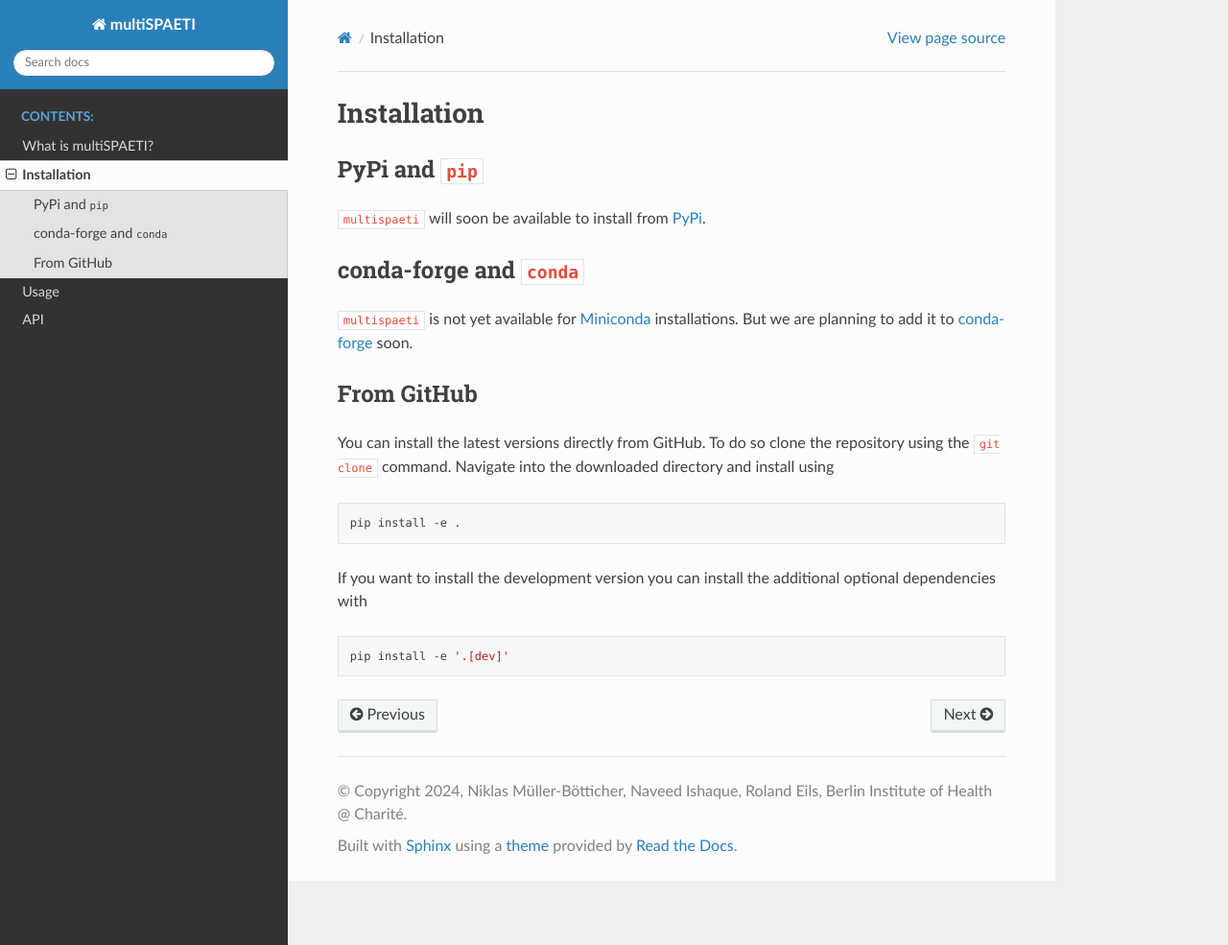
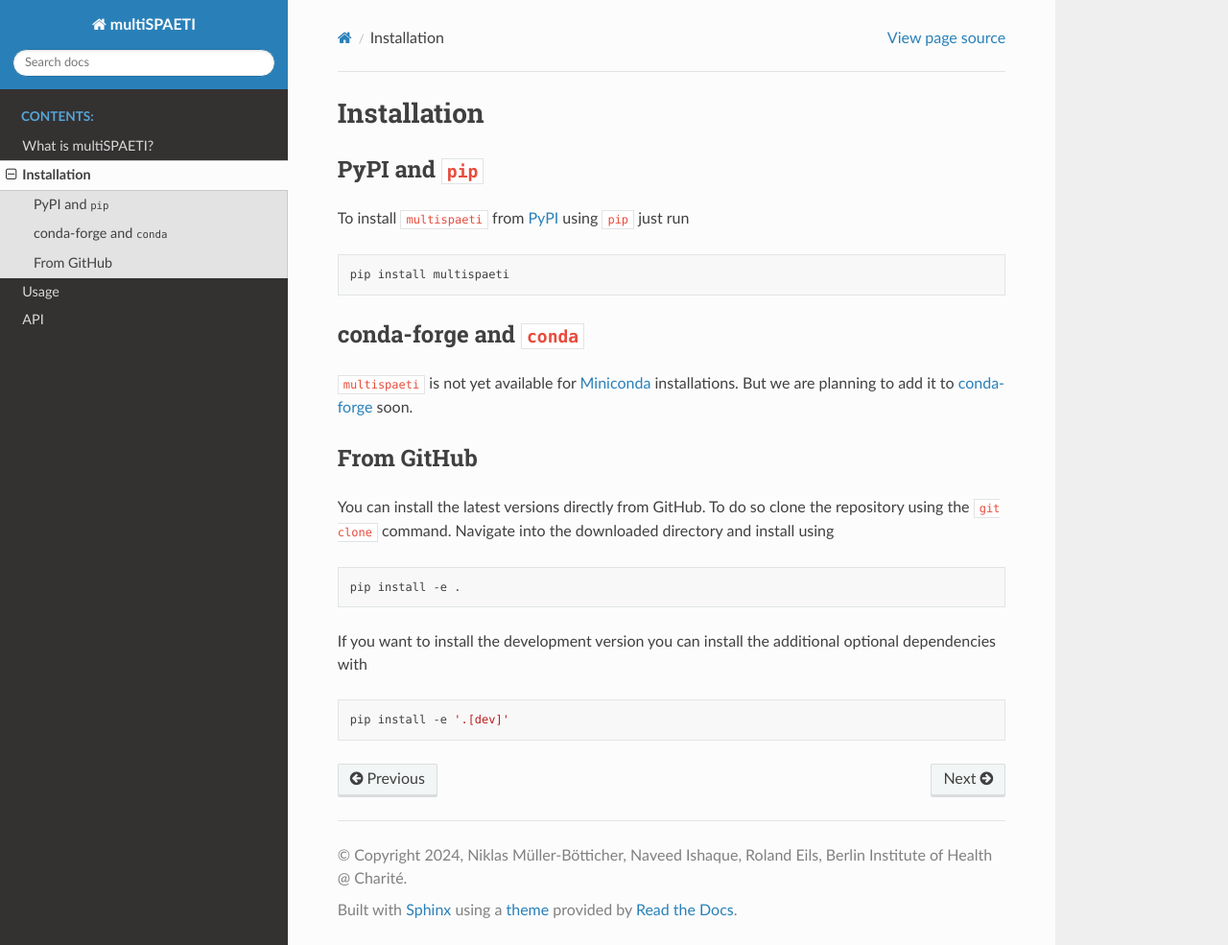
Before and after one commit to HiDiHlabs/multiSPAETI, a Sphinx documentation site: the page built from docs/source/installation.rst, in a window 1280 px wide and 985 px high. Shown: the whole window at 96% size. Built offline with Sphinx 7.4.7 and the Read the Docs theme 2.0.0, drawn with Linux system fonts in a browser that asks for light colours.

Commit message:
update pypi install doc

```diff
--- a/docs/source/installation.rst
+++ b/docs/source/installation.rst
@@ -2,16 +2,14 @@ Installation
 ============
 
 
-PyPi and ``pip``
+PyPI and ``pip``
 ----------------
 
-``multispaeti`` will soon be available to install from `PyPi <https://pypi.org/>`_.
+To install ``multispaeti`` from `PyPI <https://pypi.org/>`_ using ``pip`` just run
 
-.. To install ``multispaeti`` from `PyPi <https://pypi.org/>`_ using ``pip`` just run
+.. code-block:: bash
 
-.. .. code-block:: bash
-
-..     pip install multispaeti
+    pip install multispaeti
 
 
 conda-forge and ``conda``
```
Also changed, not shown: README.md (+1 -1 lines).
